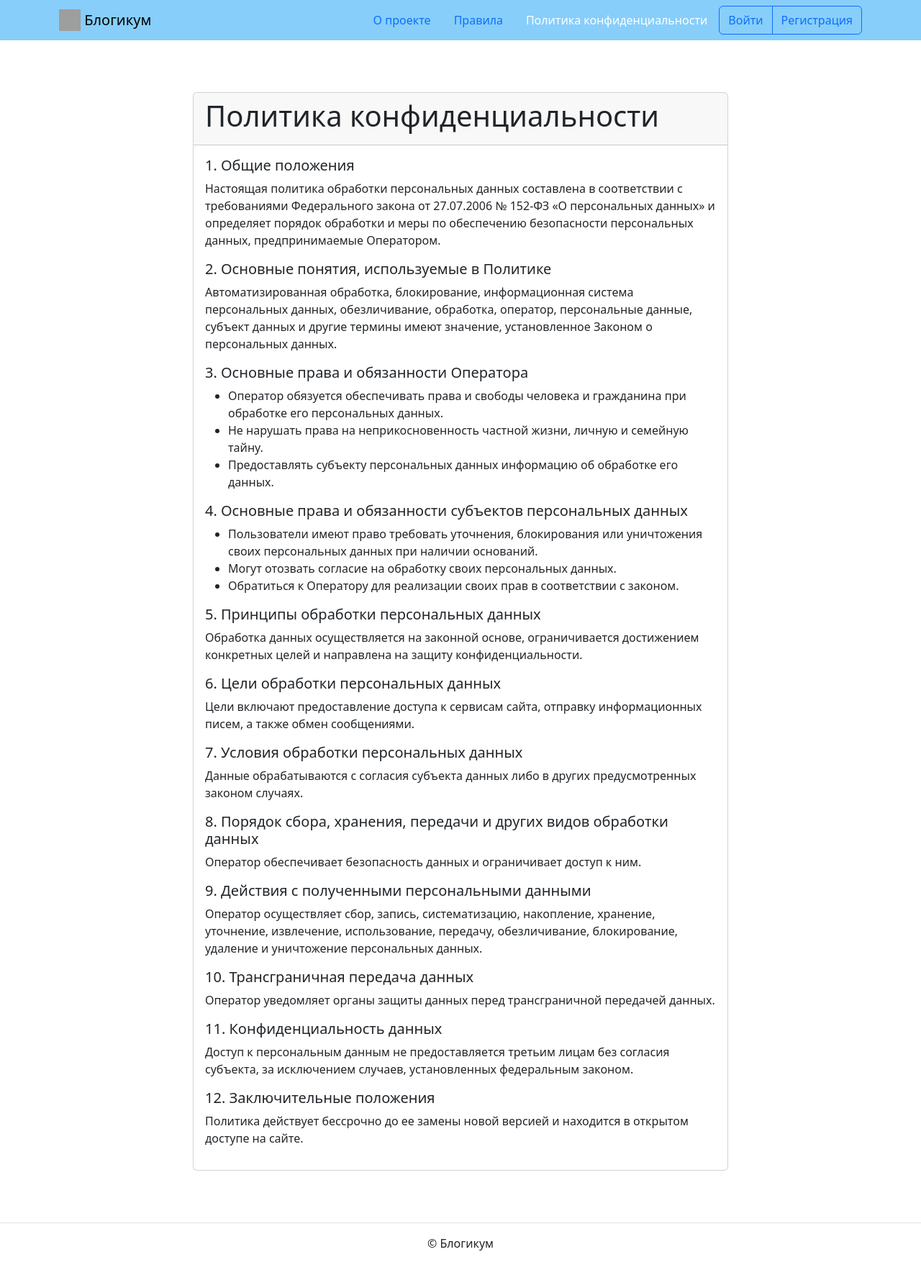
After one commit to myasoedas/kvartirabezvznosa.ru, a Django app: page /pages/privacy/ in a window 1280 px wide. The commit adds this page. Shown: the whole page at 72% size. Run offline with Django 3.2, Linux system fonts and the light colour scheme; parts of the project's set-up code (start-up, migrations or seed data) failed here and were passed over; some libraries are stand-ins or nearby versions; grey boxes are pictures that could not be loaded.

Commit message:
Добавил политику конфиденциальности, чтобы веб приложение не нарушало законодательство РФ.

```diff
--- a/blogicum_project/blog/forms.py
+++ b/blogicum_project/blog/forms.py
@@ -2,8 +2,10 @@
 from django import forms
 from django.contrib.auth.forms import UserCreationForm
 from django.contrib.auth.models import User
+from django.views.generic.edit import CreateView
 
-from .models import Comment
+from .models import Comment, Post
+
 
 class CommentForm(forms.ModelForm):
     class Meta:
--- a/blogicum_project/pages/urls.py
+++ b/blogicum_project/pages/urls.py
@@ -1,11 +1,12 @@
 # blogicum/pages/urls.py
 from django.urls import path
 
-from .views import AboutView, RulesView
+from .views import AboutView, RulesView, PrivacyView
 
 app_name = 'pages'
 
 urlpatterns = [
     path('about/', AboutView.as_view(), name='about'),
     path('rules/', RulesView.as_view(), name='rules'),
+    path('privacy/', PrivacyView.as_view(), name='privacy'),
 ]
--- a/blogicum_project/pages/views.py
+++ b/blogicum_project/pages/views.py
@@ -23,3 +23,7 @@ class AboutView(TemplateView):
 
 class RulesView(TemplateView):
     template_name = 'pages/rules.html'
+
+
+class PrivacyView(TemplateView):
+    template_name = 'pages/privacy.html'
--- a/blogicum_project/templates/includes/header.html
+++ b/blogicum_project/templates/includes/header.html
@@ -17,6 +17,11 @@
           <li class="nav-item">
             <a class="nav-link {% if view_name == 'pages:rules' %} text-white {% endif %}" href="{% url 'pages:rules' %}">
               Правила
+            </a>
+          </li>
+          <li class="nav-item">
+            <a class="nav-link {% if view_name == 'pages:privacy' %} text-white {% endif %}" href="{% url 'pages:privacy' %}">
+              Политика конфиденциальности
             </a>
           </li>
           {% if user.is_authenticated %}
--- a/blogicum_project/templates/pages/about.html
+++ b/blogicum_project/templates/pages/about.html
@@ -5,11 +5,12 @@
 {% endblock %}
 {% block content %}
   <div class="col d-flex justify-content-center">
-    <div class="card" style="width: 40rem;">
+    <div class="card col-lg-8 col-md-10 col-sm-12 my-4">
       <div class="card-header">
-        О проекте
+	      <h1>О проекте</h1>
       </div>
       <div class="card-body">
+        <section aria-labelledby="general" role="region">
           <p>
             Блогикум — это дом для творческих людей. Это — сообщество людей, для которых
             нет грани между ведением блога и дружбой в социальных сетях.
@@ -24,6 +25,7 @@
             Творчество, разнообразие и свобода взглядов и самовыражения —
             основные черты наших пользователей.
           </p>
+        </section>
       </div>
     </div>
   </div>
--- /dev/null
+++ b/blogicum_project/templates/pages/privacy.html
@@ -0,0 +1,84 @@
+{% extends "base.html" %}
+{% block title %}
+  Политика конфиденциальности
+{% endblock %}
+{% block content %}
+  <div class="col d-flex justify-content-center">
+    <div class="card col-lg-8 col-md-10 col-sm-12 my-4">
+      <div class="card-header">
+	      <h1>Политика конфиденциальности</h1>
+      </div>
+      <div class="card-body">
+
+        <section aria-labelledby="general" role="region">
+          <h5 id="general">1. Общие положения</h5>
+          <p>Настоящая политика обработки персональных данных составлена в соответствии с требованиями Федерального закона от 27.07.2006 № 152-ФЗ «О персональных данных» и определяет порядок обработки и меры по обеспечению безопасности персональных данных, предпринимаемые Оператором.</p>
+        </section>
+
+        <section aria-labelledby="terms" role="region" class="mt-3">
+          <h5 id="terms">2. Основные понятия, используемые в Политике</h5>
+          <p>Автоматизированная обработка, блокирование, информационная система персональных данных, обезличивание, обработка, оператор, персональные данные, субъект данных и другие термины имеют значение, установленное Законом о персональных данных.</p>
+        </section>
+
+        <section aria-labelledby="rights-duties" role="region" class="mt-3">
+          <h5 id="rights-duties">3. Основные права и обязанности Оператора</h5>
+          <ul>
+            <li>Оператор обязуется обеспечивать права и свободы человека и гражданина при обработке его персональных данных.</li>
+            <li>Не нарушать права на неприкосновенность частной жизни, личную и семейную тайну.</li>
+            <li>Предоставлять субъекту персональных данных информацию об обработке его данных.</li>
+          </ul>
+        </section>
+
+        <section aria-labelledby="user-rights" role="region" class="mt-3">
+          <h5 id="user-rights">4. Основные права и обязанности субъектов персональных данных</h5>
+          <ul>
+            <li>Пользователи имеют право требовать уточнения, блокирования или уничтожения своих персональных данных при наличии оснований.</li>
+            <li>Могут отозвать согласие на обработку своих персональных данных.</li>
+            <li>Обратиться к Оператору для реализации своих прав в соответствии с законом.</li>
+          </ul>
+        </section>
+
+        <section aria-labelledby="principles" role="region" class="mt-3">
+          <h5 id="principles">5. Принципы обработки персональных данных</h5>
+          <p>Обработка данных осуществляется на законной основе, ограничивается достижением конкретных целей и направлена на защиту конфиденциальности.</p>
+        </section>
+
+        <section aria-labelledby="processing-goals" role="region" class="mt-3">
+          <h5 id="processing-goals">6. Цели обработки персональных данных</h5>
+          <p>Цели включают предоставление доступа к сервисам сайта, отправку информационных писем, а также обмен сообщениями.</p>
+        </section>
+
+        <section aria-labelledby="conditions" role="region" class="mt-3">
+          <h5 id="conditions">7. Условия обработки персональных данных</h5>
+          <p>Данные обрабатываются с согласия субъекта данных либо в других предусмотренных законом случаях.</p>
+        </section>
+
+        <section aria-labelledby="collection" role="region" class="mt-3">
+          <h5 id="collection">8. Порядок сбора, хранения, передачи и других видов обработки данных</h5>
+          <p>Оператор обеспечивает безопасность данных и ограничивает доступ к ним.</p>
+        </section>
+
+        <section aria-labelledby="actions" role="region" class="mt-3">
+          <h5 id="actions">9. Действия с полученными персональными данными</h5>
+          <p>Оператор осуществляет сбор, запись, систематизацию, накопление, хранение, уточнение, извлечение, использование, передачу, обезличивание, блокирование, удаление и уничтожение персональных данных.</p>
+        </section>
+
+        <section aria-labelledby="cross-border" role="region" class="mt-3">
+          <h5 id="cross-border">10. Трансграничная передача данных</h5>
+          <p>Оператор уведомляет органы защиты данных перед трансграничной передачей данных.</p>
+        </section>
+
+        <section aria-labelledby="confidentiality" role="region" class="mt-3">
+          <h5 id="confidentiality">11. Конфиденциальность данных</h5>
+          <p>Доступ к персональным данным не предоставляется третьим лицам без согласия субъекта, за исключением случаев, установленных федеральным законом.</p>
+        </section>
+
+        <section aria-labelledby="conclusion" role="region" class="mt-3">
+          <h5 id="conclusion">12. Заключительные положения</h5>
+          <p>Политика действует бессрочно до ее замены новой версией и находится в открытом доступе на сайте.</p>
+        </section>
+
+      </div>
+    </div>
+  </div>
+{% endblock %}
```
Also changed, not shown: blogicum_project/blog/views.py (+9 -1 lines), blogicum_project/templates/pages/rules.html (+11 -12 lines). Lines whose indentation alone changed are shown as unchanged.
